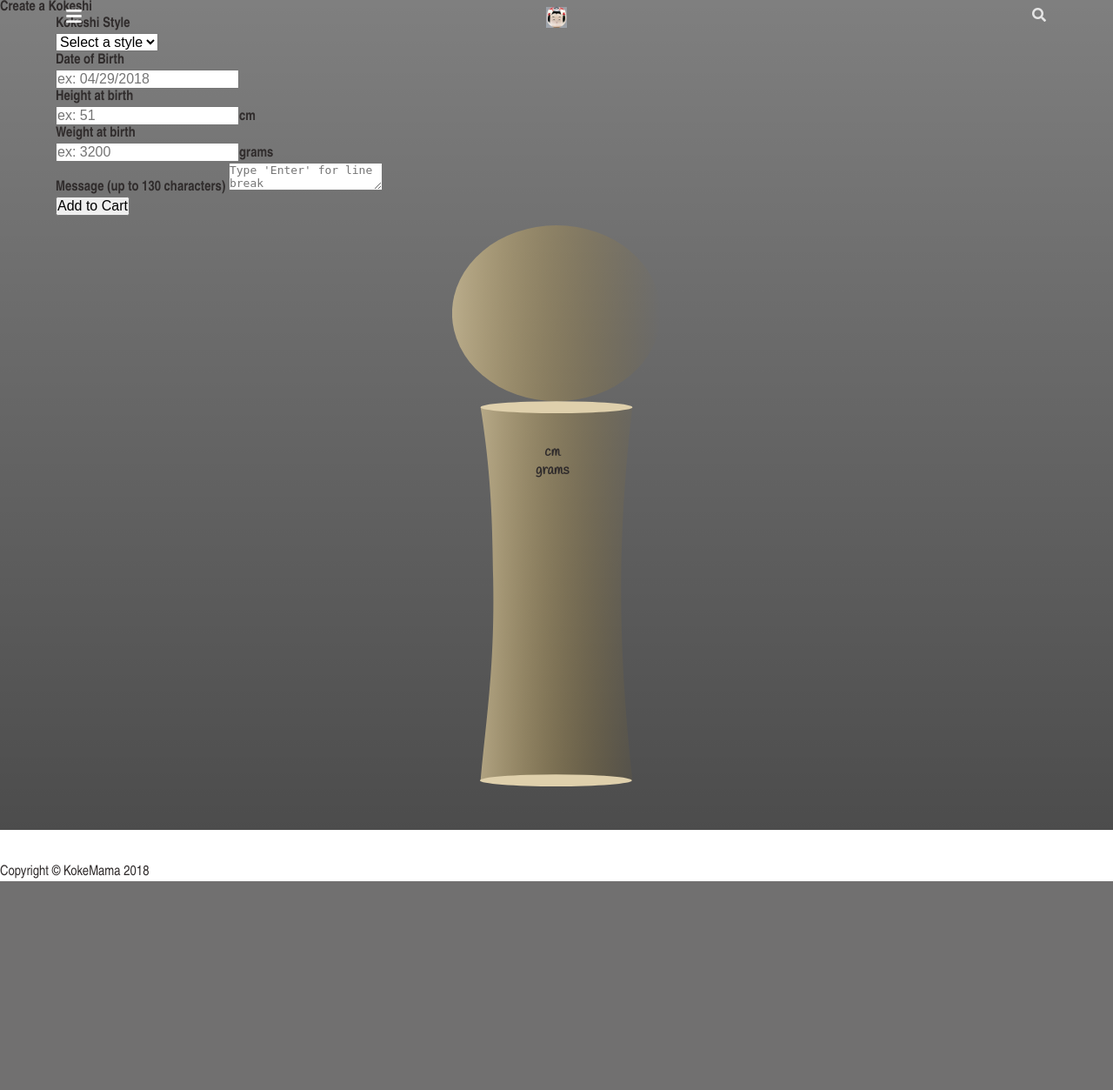
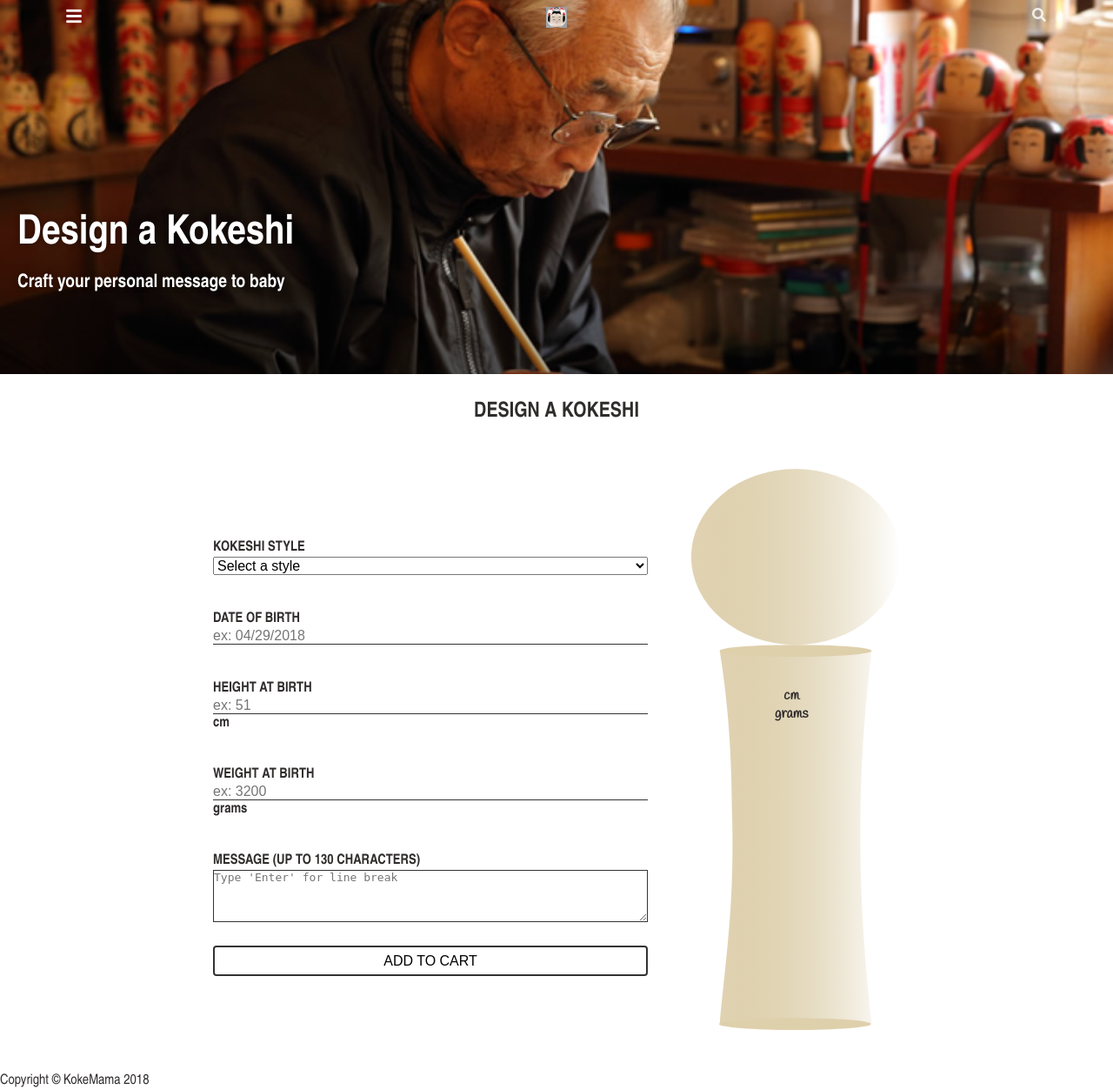
Before and after one commit to mwhitman189/Kokeshi, a Flask app: page /design/ in a window 1280 px wide. Shown: the whole page at 87% size. Before the commit the page ends 1013 px from the top, so only its background shows below. Run offline with Flask 2, Linux system fonts and the light colour scheme; some libraries are stand-ins or nearby versions; some web fonts are replaced.

Commit message:
Change styling and html layout

```diff
--- a/static/css/styles.css
+++ b/static/css/styles.css
@@ -46,6 +46,17 @@ img .lazyloaded {
   opacity: 1;
   transition: opacity .3s; }
 
+input {
+  border: 0;
+  border-bottom: 1px solid rgba(0, 0, 0, 0.8); }
+
+textarea {
+  border: 1px solid rgba(0, 0, 0, 0.8);
+  height: 60px; }
+
+label {
+  text-transform: uppercase; }
+
 .clearfix {
   zoom: 1; }
   .clearfix::before {
@@ -56,16 +67,53 @@ img .lazyloaded {
   max-width: 100%;
   vertical-align: bottom; }
 
+.btn {
+  background-color: rgba(0, 0, 0, 0);
+  border: 2px solid rgba(0, 0, 0, 0.8);
+  border-radius: 4px;
+  height: 35px;
+  text-transform: uppercase;
+  width: 100%; }
+  .btn:hover {
+    background-image: linear-gradient(rgba(0, 0, 0, 0), rgba(0, 0, 0, 0.1)); }
+
 .svg-fit {
   display: block;
   height: 100%;
   width: 100%; }
+
+.container-fluid {
+  display: flex;
+  justify-content: center; }
+
+.center-text {
+  text-align: center; }
+
+.form-group {
+  margin-top: 40px;
+  width: 100%; }
+
+.form-control {
+  width: 100%; }
+
+.title {
+  font-size: 150%;
+  margin: 20px;
+  padding-top: 30px;
+  text-transform: uppercase; }
+
+.mobile-nav-active {
+  height: 100%;
+  overflow: hidden; }
 
 .wrapper {
   display: block;
   overflow: hidden;
   position: relative;
   z-index: 1; }
+  .wrapper::before {
+    content: ' ';
+    display: table; }
 
 .page-wrapper {
   display: block;
@@ -81,10 +129,6 @@ img .lazyloaded {
   top: 0;
   z-index: 1000; }
 
-.header__lower,
-.header__upper {
-  transition: all .25s ease; }
-
 .header__upper {
   background: transparent;
   display: block;
@@ -94,35 +138,45 @@ img .lazyloaded {
   position: relative;
   z-index: 2; }
   .header__upper.shifted-right {
-    left: 80%; }
-  .header__upper .header__utility-container {
+    margin-left: 80%; }
+
+.header__lower,
+.header__upper {
+  transition: all .25s ease; }
+
+.header__utility-container {
   display: block;
   height: 100%;
   margin: 0 auto;
   max-width: 1140px;
   position: relative; }
-  .header__upper .header__utility-nav {
+
+.header__utility-nav {
   display: none;
+  left: 0;
   position: absolute;
-    left: 0;
   top: 0; }
-  .header__upper .header__icons {
+
+.header__icons {
   display: block;
   position: absolute;
   right: 0;
   top: 0;
   width: 100%; }
-  .header__upper .header__icon {
+
+.header__icon {
   float: right;
   margin: 0 0 0 .625rem;
   vertical-align: top; }
-  .header__upper .header__bars {
+
+.header__bars {
   display: inline-block;
   margin: 0;
   float: left; }
-  .header__upper .header__mglass {
+
+.header__mglass {
   display: inline-block; }
-    .header__upper .header__mglass i {
+  .header__mglass i {
     color: rgba(255, 255, 255, 0.8); }
 
 .header__icons {
@@ -172,7 +226,9 @@ img .lazyloaded {
   width: 80%;
   z-index: 1; }
   .header__lower.active {
-    left: 0; }
+    left: 0;
+    overflow-y: auto;
+    height: 100vh; }
 
 .header__lower-container {
   display: block;
@@ -263,6 +319,18 @@ img .lazyloaded {
   min-height: 450px;
   animation: fadeIn .7s;
   width: 100%; }
+  .keyvisual__img::before {
+    background-image: -webkit-linear-gradient(top, rgba(0, 0, 0, 0) 50%, rgba(0, 0, 0, 0.4));
+    border-radius: 4px;
+    bottom: 0;
+    content: '';
+    height: 100%;
+    left: 0;
+    position: absolute;
+    right: 0;
+    top: 0;
+    width: 100%;
+    z-index: 0; }
 
 @keyframes fadeIn {
   from {
@@ -313,13 +381,16 @@ img .lazyloaded {
   height: 180px; }
 
 .design__form {
+  align-items: center;
+  max-width: 500px;
   width: 90%; }
 
 .design__kokeshi-display {
   align-items: center;
   display: flex;
   flex-direction: column;
-  font-weight: 600; }
+  font-weight: 600;
+  width: 80%; }
 
 .design__kokeshi-model {
   background-image: url("/static/img/kokeshi_model.svg");
@@ -328,7 +399,7 @@ img .lazyloaded {
   background-size: cover;
   font-family: "Handlee", cursive;
   height: 645px;
-  margin: 10px 10px 50px;
+  margin: 30px 0 10px 50px;
   position: relative;
   width: 240px; }
 
@@ -354,9 +425,22 @@ img .lazyloaded {
 .design__message {
   display: inline-block;
   padding: 5px;
+  white-space: pre-wrap;
   word-break: break-word; }
 
-.article {
-  background: linear-gradient(rgba(0, 0, 0, 0.5), rgba(0, 0, 0, 0.7));
+.design__message-input {
+  margin-bottom: 20px; }
+
+.content {
+  background: white;
   position: relative;
   top: -40px; }
+
+@media screen and (min-width: 800px) {
+  .design__kokeshi-display {
+    align-items: center;
+    display: flex;
+    flex-direction: row;
+    font-weight: 600;
+    justify-content: center;
+    width: 80%; } }
--- a/static/scss/styles.scss
+++ b/static/scss/styles.scss
@@ -70,6 +70,20 @@ img {
   }
 }
 
+input {
+  border: 0;
+  border-bottom: 1px solid rgba($color-black, .8);
+}
+
+textarea {
+  border: 1px solid rgba($color-black, .8);
+  height: 60px;
+}
+
+label {
+  text-transform: uppercase;
+}
+
 .clearfix {
   zoom: 1;
 
@@ -84,10 +98,53 @@ img {
   vertical-align: bottom;
 }
 
+.btn {
+  background-color: rgba($color-black, 0);
+  border: 2px solid rgba($color-black, .8);
+  border-radius: 4px;
+  height: 35px;
+  text-transform: uppercase;
+  width: 100%;
+
+  &:hover {
+    background-image: linear-gradient(rgba($color-black, 0), rgba($color-black, .1));
+  }
+}
+
 .svg-fit {
   display: block;
   height: 100%;
   width: 100%;
+}
+
+.container-fluid {
+  display: flex;
+  justify-content: center;
+}
+
+.center-text {
+  text-align: center;
+}
+
+.form-group {
+  margin-top: 40px;
+  width: 100%;
+}
+
+.form-control {
+  width: 100%;
+}
+
+.title {
+  font-size: 150%;
+  margin: 20px;
+  padding-top: 30px;
+  text-transform: uppercase;
+}
+
+.mobile-nav-active {
+  height: 100%;
+  overflow: hidden;
 }
 
 .wrapper {
@@ -95,6 +152,11 @@ img {
   overflow: hidden;
   position: relative;
   z-index: 1;
+
+  &::before {
+    content: ' ';
+    display: table;
+  }
 }
 
 .page-wrapper {
@@ -113,11 +175,6 @@ img {
   z-index: 1000;
 }
 
-.header__lower,
-.header__upper {
-  transition: all .25s ease;
-}
-
 .header__upper {
   background: transparent;
   display: block;
@@ -128,7 +185,13 @@ img {
   z-index: 2;
 
   &.shifted-right {
-    left: 80%;
+    margin-left: 80%;
+  }
+}
+
+.header__lower,
+.header__upper {
+  transition: all .25s ease;
 }
 
 .header__utility-container {
@@ -141,8 +204,8 @@ img {
 
 .header__utility-nav {
   display: none;
+  left: 0;
   position: absolute;
-    left: 0;
   top: 0;
 }
 
@@ -171,7 +234,6 @@ img {
 
   i {
     color: rgba($color-white, .8);
-    }
   }
 }
 
@@ -231,6 +293,8 @@ img {
 
   &.active {
     left: 0;
+    overflow-y: auto;
+    height: 100vh;
   }
 }
 
@@ -285,8 +349,6 @@ img {
     transform: none;
   }
 }
-
-.header__menu {}
 
 .menu-depth-0 {
   display: block;
@@ -343,6 +405,20 @@ img {
   min-height: 450px;
   animation: fadeIn .7s;
   width: 100%;
+
+  &::before {
+    background-image: -webkit-linear-gradient(top,rgba(0,0,0,0) 50%,rgba(0,0,0,.4));
+    border-radius: 4px;
+    bottom: 0;
+    content: '';
+    height: 100%;
+    left: 0;
+    position: absolute;
+    right: 0;
+    top: 0;
+    width: 100%;
+    z-index: 0;
+  }
 }
 
 @keyframes fadeIn {
@@ -402,6 +478,8 @@ img {
 }
 
 .design__form {
+  align-items: center;
+  max-width: 500px;
   width: 90%;
 }
 
@@ -410,6 +488,7 @@ img {
   display: flex;
   flex-direction: column;
   font-weight: 600;
+  width: 80%;
 }
 
 .design__kokeshi-model {
@@ -419,7 +498,7 @@ img {
   background-size: cover;
   font-family: $font-stack-2;
   height: 645px;
-  margin: 10px 10px 50px;
+  margin: 30px 0 10px 50px;
   position: relative;
   width: 240px;
 }
@@ -449,13 +528,27 @@ img {
 .design__message {
   display: inline-block;
   padding: 5px;
+  white-space: pre-wrap;
   word-break: break-word;
 }
 
-.article {
-  background: linear-gradient(rgba($color-black, .5), rgba($color-black, .7));
+.design__message-input {
+  margin-bottom: 20px;
+}
+
+.content {
+  background: rgba($color-white, 1);
   position: relative;
   top: -40px;
 }
 
-@media screen and (min-width: 500px) {}
+@media screen and (min-width: 800px) {
+  .design__kokeshi-display {
+    align-items: center;
+    display: flex;
+    flex-direction: row;
+    font-weight: 600;
+    justify-content: center;
+    width: 80%;
+  }
+}
--- a/templates/base.html
+++ b/templates/base.html
@@ -49,14 +49,14 @@
 
     </head>
 
-    <body>
+    <body class="mobile-nav-active">
       <!-- Google Tag Manager (noscript) -->
       <noscript><iframe src="https://www.googletagmanager.com/ns.html?id=GTM-57LS7L6"
       height="0" width="0" style="display:none;visibility:hidden"></iframe></noscript>
       <!-- End Google Tag Manager (noscript) -->
         <!-- Header - set the background image for the header in the line below -->
       <div class="wrapper">
-        <div class="page-wrapper">
+        <div id="page-wrapper" class="page-wrapper">
           <header class="header">
             <div id="header" class="header__upper">
 
@@ -76,6 +76,7 @@
                   <a class="header__brand-inner" href="{{ url_for('showHome') }}">
                     <img src="../static/img/favicon-96x96.png" width="100%" alt="KokeMama" class="header__brand-img svg-fit">
                   </a>
+                </div>
               </div>
             </div>
             <div id="menu" class="header__lower">
@@ -145,11 +146,19 @@
         const toggleBtn = document.querySelector('#menu-toggle');
         const menuEl = document.querySelector('#menu');
         const headerEl = document.querySelector('#header');
+        const pageWrapEl = document.querySelector('#page-wrapper');
 
         toggleBtn.addEventListener('click', function() {
           menuEl.classList.toggle('active');
           headerEl.classList.toggle('shifted-right');
-          console.log(menuEl.classList);
+          console.log(window.innerWidth);
+          if (pageWrapEl.style.width !== window.innerWidth + 'px') {
+            pageWrapEl.style.width = window.innerWidth + 'px';
+            headerEl.style.width = window.innerWidth + 'px';
+          } else {
+            pageWrapEl.style.width = '';
+            headerEl.style.width = '';
+          }
         });
       </script>
       <!-- development version, includes helpful console warnings -->
--- a/templates/design.html
+++ b/templates/design.html
@@ -1,13 +1,23 @@
 {% extends 'base.html' %}
 
 {% block title %}
-<title>Design an authentic Japanese Kokeshi</title>
+<title>Design a Kokeshi | Design Page | KokeMama</title>
 {% endblock %}
 
 {% block content_1 %}
-<article id="design" class="article container">
-  <section class="">
-    <h1 class="title center-text">Create a Kokeshi</h1>
+<div class="keyvisual keyvisual--anchor-fixed">
+  <div class="keyvisual__inner">
+    <div class="keyvisual__img">
+      <h1 class="keyvisual__heading">
+        <span class="keyvisual__heading-text">Design a Kokeshi</span>
+        <span class="keyvisual__description">Craft your personal message to baby</span>
+        <span class="keyvisualkeyvisual__description"></span>
+      </h1>
+    </div>
+  </div>
+</div>
+<section class="design__content content container">
+  <h1 class="title center-text">Design a Kokeshi</h1>
   <div class="container-fluid">
     <div class="design__kokeshi-display">
       <form class="design__form" action="{{ url_for('showDesignPage') }}" method="POST">
@@ -35,9 +45,9 @@
         </div>
         <div class="form-group">
           <label for="message-input sr-only">Message (up to 130 characters)</label>
-            <textarea id="message-input" class="form-control" maxlength="130" v-model="message" name="message" placeholder="Type 'Enter' for line break"></textarea><br>
+          <textarea id="message-input" class="form-control design__message-input" maxlength="130" v-model="message" name="message" placeholder="Type 'Enter' for line break"></textarea><br>
         </div>
-          <button type="submit" class="btn btn-kokeshi" @click="persist" @click="addToCart(product)">Add to Cart</button>
+        <button type="submit" class="btn design__btn" @click="persist" @click="addToCart(product)">Add to Cart</button>
       </form>
 
       <div class="design__kokeshi-model">
@@ -47,13 +57,12 @@
           <p class="design__info">[[ weight ]] grams</p>
         </div>
         <div class="design__kokeshi-message">
-            <p class="design__message" style="white-space: pre-wrap;">[[ message ]]</p>
+          <p class="design__message">[[ message ]]</p>
         </div>
       </div>
     </div>
   </div>
 </section>
-</article>
 {% endblock %}
 
 
```
Also changed, not shown: templates/about.html (+17 -8 lines), templates/checkout.html (+14 -0 lines), templates/contact.html (+16 -7 lines), templates/home.html (+3 -5 lines), templates/order.html (+13 -4 lines). Lines whose indentation alone changed are shown as unchanged.
